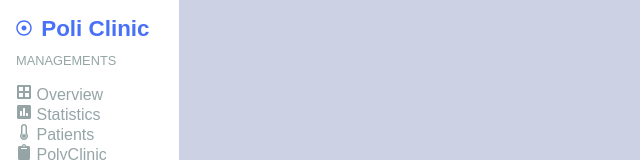
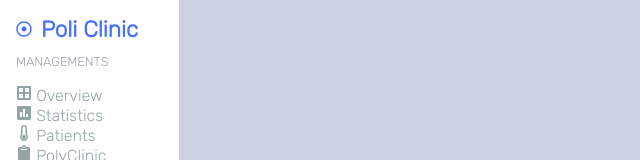
Before and after one commit to Tinashe-Muchie/Poli_Dashboard, a React (Create React App) app: page / in a window 1280 px wide. Shown: the top 160 px of the page, without its empty margins (0-640 px from the left). Built offline with nearby package versions, Linux system fonts and the light colour scheme.

Commit message:
Rubik google font

```diff
--- a/public/index.html
+++ b/public/index.html
@@ -1,19 +1,20 @@
 <!DOCTYPE html>
 <html lang="en">
-
   <head>
-	<meta charset="utf-8">
-	<meta name="viewport" content="width=device-width, initial-scale=1, shrink-to-fit=no">
-  <meta name="theme-color" content="#000000">
-  <link rel="preconnect" href="https://fonts.googleapis.com">
-<link rel="preconnect" href="https://fonts.gstatic.com" crossorigin>
-<link href="https://fonts.googleapis.com/css2?family=Source+Sans+Pro:wght@200&display=swap" rel="stylesheet">
+    <meta charset="utf-8" />
+    <meta
+      name="viewport"
+      content="width=device-width, initial-scale=1, shrink-to-fit=no"
+    />
+    <meta name="theme-color" content="#000000" />
+    <link rel="preconnect" href="https://fonts.googleapis.com" />
+    <link rel="preconnect" href="https://fonts.gstatic.com" crossorigin />
     <!--
       manifest.json provides metadata used when your web app is added to the
       homescreen on Android. See https://developers.google.com/web/fundamentals/engage-and-retain/web-app-manifest/
     -->
-	<link rel="manifest" href="%PUBLIC_URL%/manifest.json">
-	<link rel="shortcut icon" href="%PUBLIC_URL%/favicon.ico">
+    <link rel="manifest" href="%PUBLIC_URL%/manifest.json" />
+    <link rel="shortcut icon" href="%PUBLIC_URL%/favicon.ico" />
     <!--
       Notice the use of %PUBLIC_URL% in the tags above.
       It will be replaced with the URL of the `public` folder during the build.
@@ -42,5 +43,4 @@
       To create a production bundle, use `npm run build` or `yarn build`.
     -->
   </body>
-
 </html>
--- a/src/styles.css
+++ b/src/styles.css
@@ -1,8 +1,10 @@
+@import url("https://fonts.googleapis.com/css2?family=Rubik:wght@300&display=swap");
+
 :root {
- box-sizing: border-box;
- --background-blue: rgba(205, 209, 228);
- --button-blue: rgba(72, 113, 247);
- --left-sidebar-font: rgba(149, 165, 166);
+  box-sizing: border-box;
+  --background-blue: rgba(205, 209, 228);
+  --button-blue: rgba(72, 113, 247);
+  --left-sidebar-font: rgba(149, 165, 166);
 }
 
 *,
@@ -14,14 +16,14 @@
 body {
   margin: 0;
   background-color: var(--background-blue);
-  font-family: Arial, Helvetica, sans-serif;
+  font-family: "Rubik", sans-serif;
 }
 
 .container {
   display: grid;
   grid-template-columns: 1fr 2fr 2fr 2fr;
   grid-template-rows: repeat(5, auto);
-  grid-gap: .5em;
+  grid-gap: 0.5em;
 }
 
 .left-sidebar {
@@ -30,7 +32,7 @@
 }
 
 .search-bar {
-  grid-column:2/5;
+  grid-column: 2/5;
   grid-row: 1/2;
 }
 
@@ -83,8 +85,8 @@
   color: var(--button-blue);
 }
 
-.sidebar_heading  span:first-of-type {
-  margin-right: .3em;
+.sidebar_heading span:first-of-type {
+  margin-right: 0.3em;
 }
 
 .sidebar_heading span:last-of-type {
@@ -99,6 +101,6 @@
 
 .sidebar_management h2 {
   text-transform: uppercase;
-  font-size: .8rem;
+  font-size: 0.8rem;
   font-weight: normal;
 }
```
Lines whose indentation alone changed are shown as unchanged.
